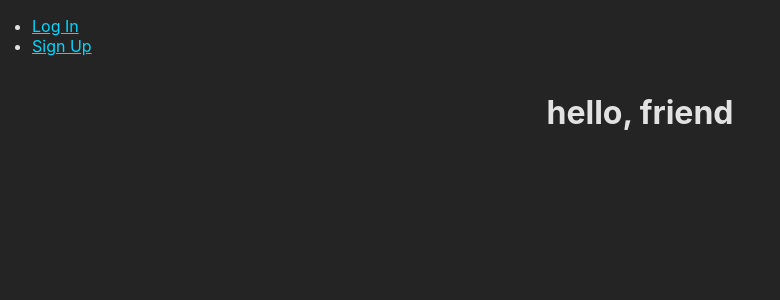
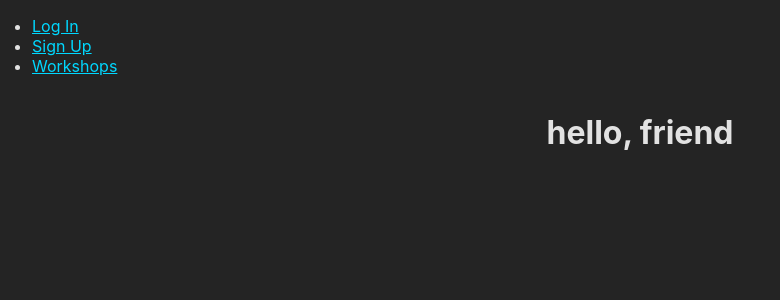
Before and after one commit to Reizor-75/hobby-huddle-front-end, a React (Vite) app: page / in a window 1280 px wide. Shown: the top 300 px of the page, without its empty margins (0-780 px from the left). Built offline with nearby package versions, Linux system fonts and the light colour scheme; no server answers.

Commit message:
edit NavBar componenet

```diff
--- a/src/components/NavBar/NavBar.jsx
+++ b/src/components/NavBar/NavBar.jsx
@@ -10,11 +10,16 @@ const NavBar = ({ user, handleLogout }) => {
           <li><NavLink to="/profiles">Profiles</NavLink></li>
           <li><NavLink to="" onClick={handleLogout}>LOG OUT</NavLink></li>
           <li><NavLink to="/auth/change-password">Change Password</NavLink></li>
+          <li><NavLink to="/workshops">Workshops</NavLink></li>
+          <li><NavLink to="/profiles">Profiles</NavLink></li>
+          <li><NavLink to="/requests">Requests</NavLink></li>
+          <li><NavLink to="/venues">Venues</NavLink></li>
         </ul>
       :
         <ul>
           <li><NavLink to="/auth/login">Log In</NavLink></li>
           <li><NavLink to="/auth/signup">Sign Up</NavLink></li>
+          <li><NavLink to="/workshops">Workshops</NavLink></li>
         </ul>
       }
     </nav>
```
